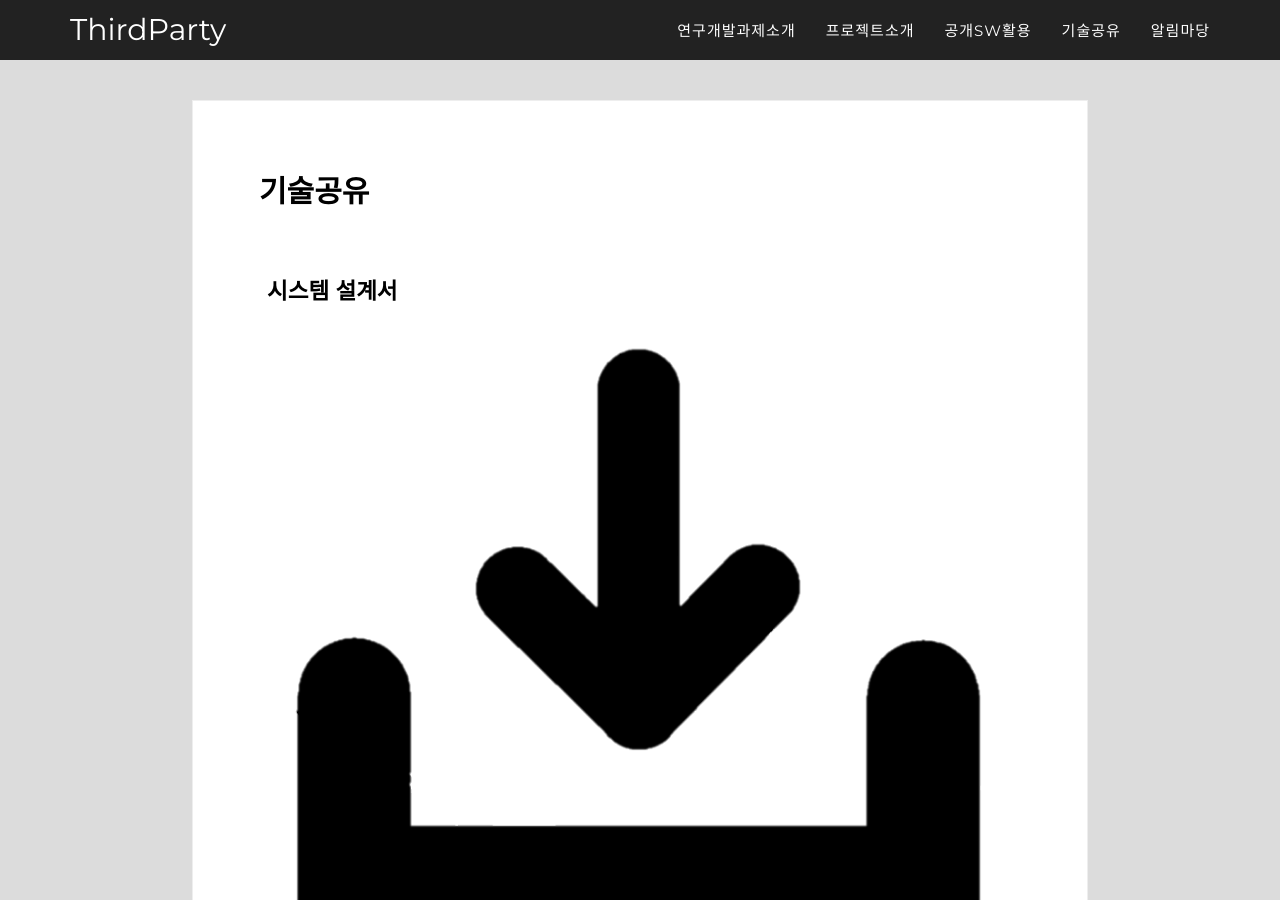
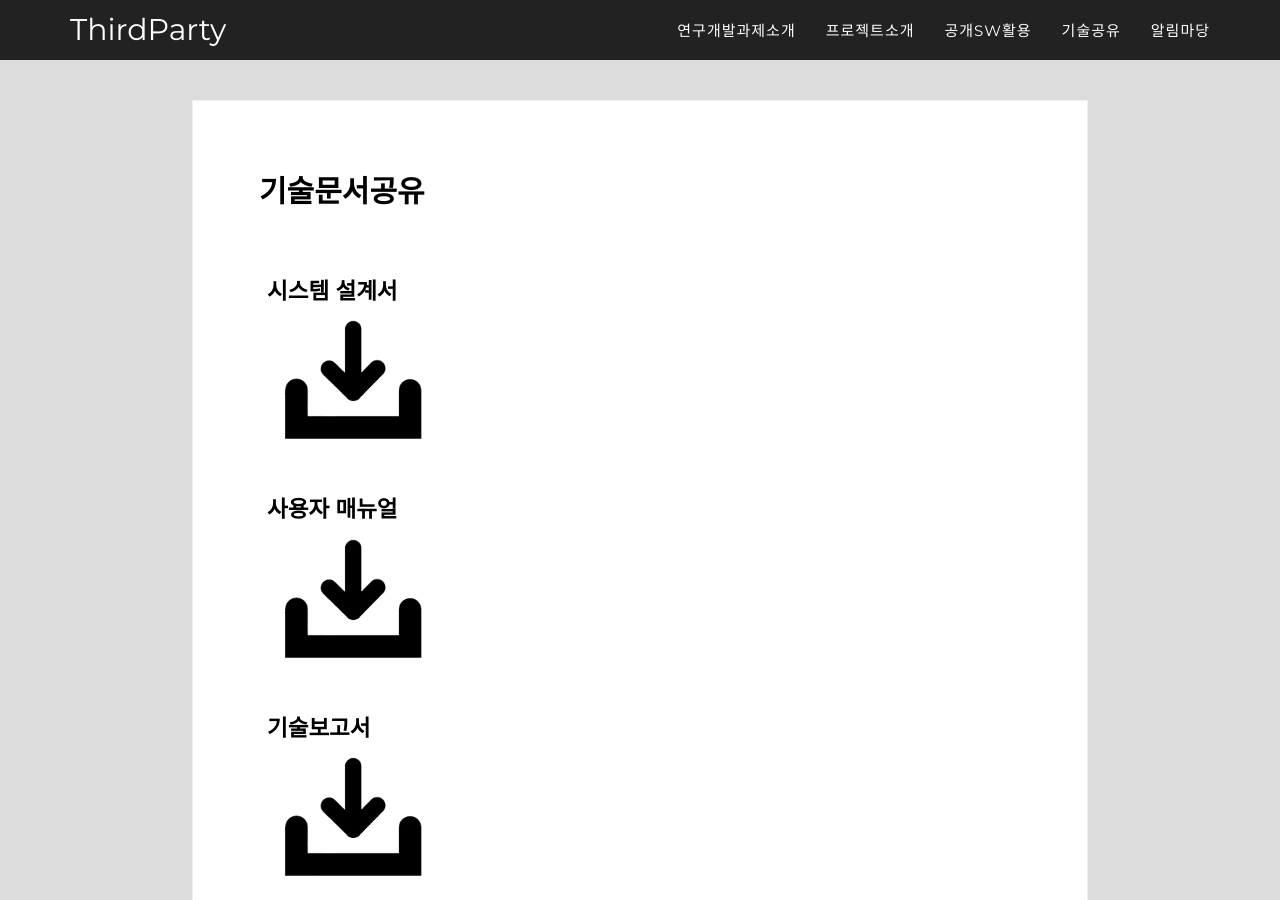
Before and after one commit to ThirdActiveDataExTech/ThirdActiveDataExTech.github.io, a Jekyll site: the page built from 2016_pages/tech-share.html, in a window 1280 px wide and 900 px high. Built offline with Jekyll 4.4.1, drawn with Linux system fonts in a browser that asks for light colours; some web fonts are replaced.

Commit message:
[공개SW활용]
- 프로젝트 목표 css class 수정

```diff
--- a/2016_pages/tech-share.html
+++ b/2016_pages/tech-share.html
@@ -1,22 +1,16 @@
 ---
 layout: 2016_default
 permalink: /technology/sharing
-title: 기술공유
+title: 기술문서공유
 ---
 <!--background color-->
 <body style="background: Gainsboro no-repeat fixed center;">
 <div class="event black-frame">
     <h1 class="title">{{ page.title }}</h1>
     <h2>시스템 설계서</h2>
-    <a href="#" class="portfolio-link" data-toggle="modal">
-        <img src="/css/2016_style/img/download_icon.png" class="img-responsive img-centered" alt="">
-    </a>
+    <img class="basic-logo" src="/css/2016_style/img/download_icon.png" alt="">
     <h2>사용자 매뉴얼</h2>
-    <a href="#" class="portfolio-link" data-toggle="modal">
-        <img src="/css/2016_style/img/download_icon.png" class="img-responsive img-centered" alt="">
-    </a>
+    <img class="basic-logo" src="/css/2016_style/img/download_icon.png" alt="">
     <h2>기술보고서</h2>
-    <a href="#" class="portfolio-link" data-toggle="modal">
-        <img src="/css/2016_style/img/download_icon.png" class="img-responsive img-centered" alt="">
-    </a>
+    <img class="basic-logo" src="/css/2016_style/img/download_icon.png" alt="">
 </div>
```
